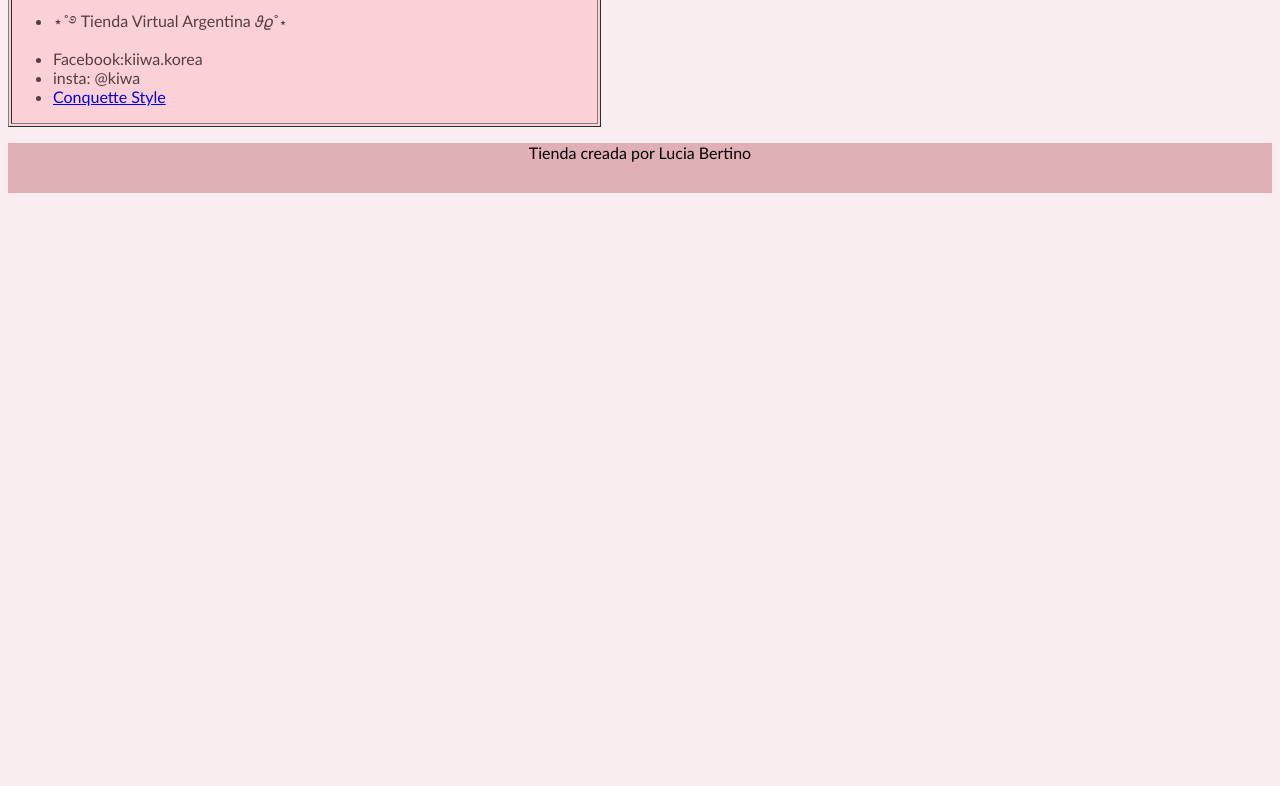
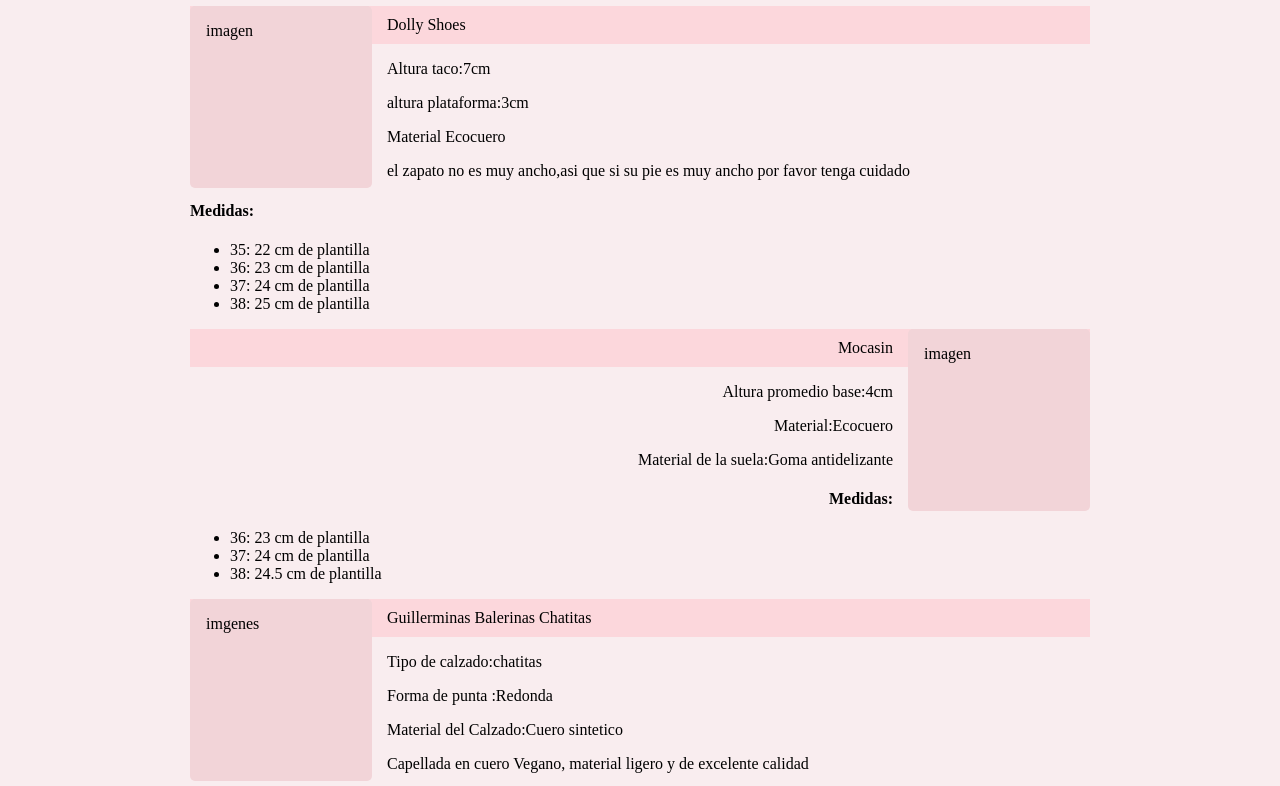
Before and after one commit to luciabertino/prueba-de-girhub, a plain HTML site: page TRABAJO 2/index.html in a window 1280 px wide. Shown: the part 479-1265 px from the top of the page. Before the commit the page ends 800 px from the top, so only its background shows below. Drawn offline with Linux system fonts and the light colour scheme.

Commit message:
trabajo numero 6

```diff
--- a/TRABAJO 2/index.html
+++ b/TRABAJO 2/index.html
@@ -3,19 +3,65 @@
 <head>
     <meta charset="UTF-8">
     <meta name="viewport" content="width=device-width, initial-scale=1.0">
-    <title>Tienda Online</title>
+    <title>Yumi</title>
     <link rel="stylesheet" href="style.css">
 </head>
 <body>
     </html>
     <h3 class="t1">¡Bienvenidxs a nuestra página web! No te olvides de seguirnos en ig donde avisamos sobre nuevos ingresos y novedades</h3>
+    <div class="logo">
+    <img src="../Imagenes/marca-fotor-bg-remover-2024050619589.png" alt="imagen" width="300" height="250">
+    </div>
+</div>
     <nav>
-        <ul>
+        <ul class="c1" >
             <li>Inicio</li>
-            <li>kiwa@gmail.com</li>
+            <li>yumi@gmail.com</li>
             <li><a href="../trabajo 3/horarios.html">Horarios de Atencion</a></li>
             <li><a href="../trabajo 3/contactos.html">Contactos</a></li>
 
+        </ul>
+    </nav>
+    <h1> Zapatos</h1>
+    <div class="zapatos">imagen</div>
+    <p class="talles">Dolly Shoes</p>
+    <p>Altura taco:7cm</p>
+    <p>altura plataforma:3cm</p>
+    <p>Material Ecocuero</p>
+ <p>el zapato no es muy ancho,asi que si su pie es muy ancho por favor tenga cuidado</p>
+ <h4>Medidas:</h4>
+        <nav>
+        <ul>
+            <li>35: 22 cm de plantilla</li>
+            <li>36: 23 cm de plantilla</li>
+            <li>37: 24 cm de plantilla</li>
+            <li>38: 25 cm de plantilla</li>
+        </ul>
+    </nav>
+    <div class="zapatos2">imagen</div>
+    <p class="talles2">Mocasin</p>
+    <p class="derecha">Altura promedio base:4cm</p>
+    <p class="derecha">Material:Ecocuero</p>
+    <p class="derecha">Material de la suela:Goma antidelizante</p>
+    <h4 class="derecha">Medidas:</h4>
+    <nav >
+        <ul>
+            <li>36: 23 cm de plantilla</li>
+            <li>37: 24 cm de plantilla </li>
+            <li>38: 24.5 cm de plantilla</li>
+        </ul>
+    </nav>
+    <div class="zapatos">imgenes</div>
+    <p class="talles">Guillerminas Balerinas Chatitas </p>
+    <p>Tipo de calzado:chatitas</p>
+    <p>Forma de punta :Redonda</p>
+    <p>Material del Calzado:Cuero sintetico</p>
+    <p>Capellada en cuero Vegano, material ligero y de excelente calidad</p>
+    <nav>
+        <ul>
+            <li>34: 22,5 cm de plantilla </li>
+            <li>35: 23 cm de plantilla</li>
+            <li>36: 23,5 cm de plantilla</li>
         </ul>
     </nav>
 <table border="1" class="tabla" >
@@ -49,13 +95,14 @@
         <td colspan="4">
             <ul>
                 <li>⋆˚࿔ Tienda Virtual Argentina 𝜗𝜚˚⋆</li>
-                <li>Facebook:kiiwa.korea</li>
-                <li>insta: @kiwa</li>
+                <li>Facebook:yumiyumi.korea</li>
+                <li>insta: @yumiyumi</li>
                 <li><a href="https://www.vogue.mx/articulo/coquette-aesthetic">Conquette Style</a></li>
 
             </ul>
     </tr>
 </table>
+
 <footer>
     <p class="ultimo">Tienda creada por Lucia Bertino</p>
 </footer>
--- a/TRABAJO 2/style.css
+++ b/TRABAJO 2/style.css
@@ -1,10 +1,45 @@
 body{
     background-color: rgb(249, 237, 239);
-
+width: 90%;
+max-width: 900px; margin: 0 auto;
+}
+.logo{
+    display: flex;
+    justify-content: center;
+}
+.zapatos{
+    width: 150px; height: 150px;  border-radius: 5px;
+    background-color: rgb(242, 212, 216);padding: 1em;
+    float: left;
+    margin-right: 15px;
+}
+.zapatos2{
+    width: 150px; height: 150px; border-radius: 5px;
+    background-color: rgb(242, 212, 216);padding: 1em;
+    float: right;
+    margin-left: 15px;
+}
+.talles{
+    background-color: rgb(252, 215, 220);
+    padding: 10px;
+    color: rgb(0, 0, 0);
+}
+.talles2{
+    background-color: rgb(252, 215, 220);
+    padding: 10px;
+    color: rgb(0, 0, 0);
+    text-align: right;
+}
+.derecha{
+    text-align: right;
+}
+.c1{
+    display: flex;
+    flex-direction: row;
+    justify-content: center;
 }
 .tabla{
     background-color:rgb(252, 208, 215);
-
 }
 .t1{
     text-align: center;
```
Also changed, not shown: Imagenes/OIP.jpeg (added), Imagenes/guillermina.png (added), Imagenes/marca-fotor-bg-remover-2024050619589.png (added), Imagenes/mocasone.jpg (added).
